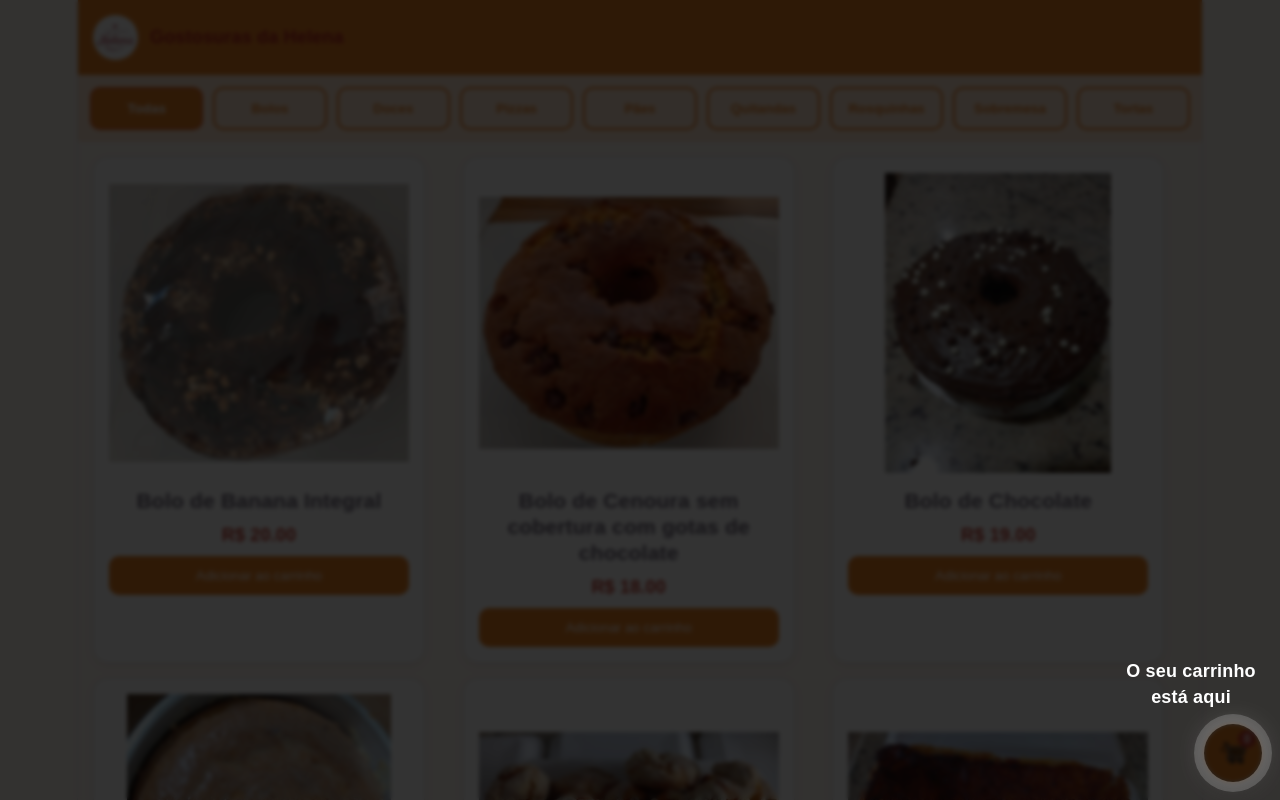
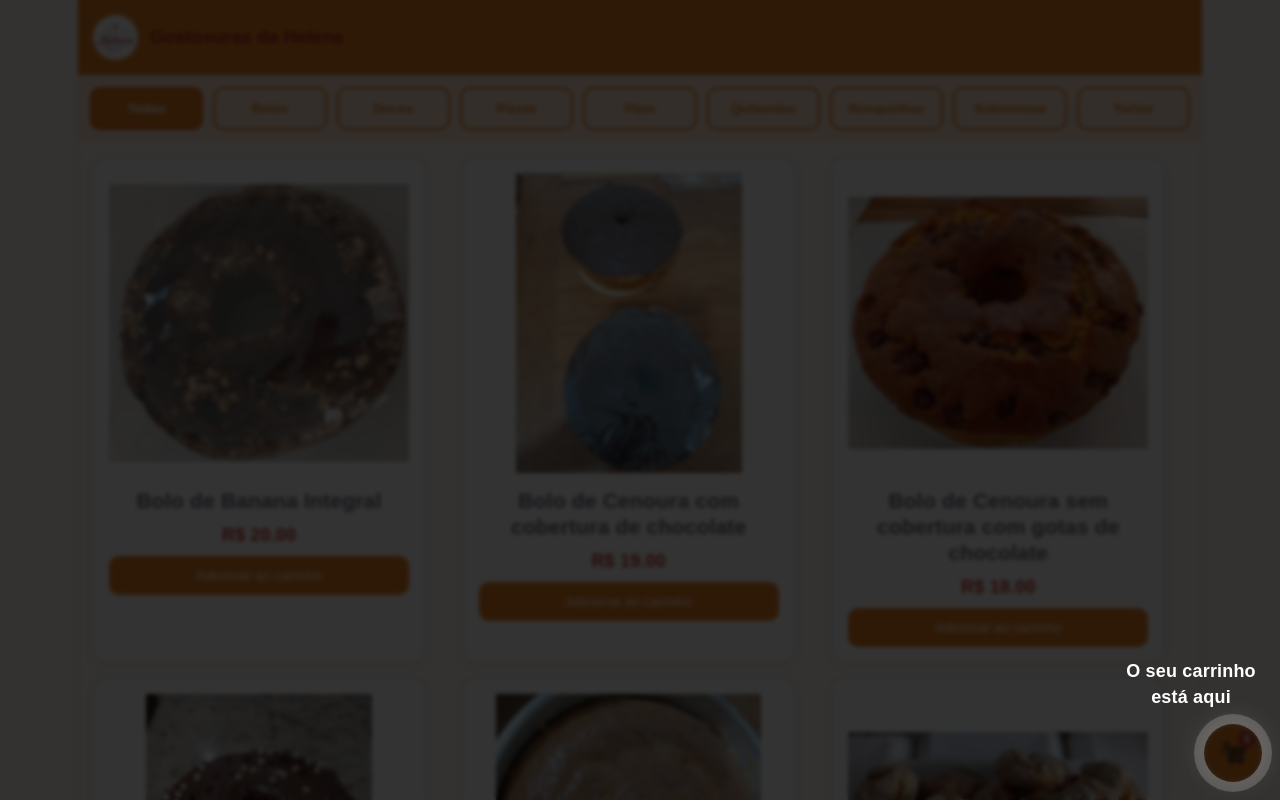
Before and after one commit to OtavioCGQuintao/Projeto, a React (Vite) app: page / in a window 1280 px wide. Shown: the top 800 px of the page. Built offline with nearby package versions, Linux system fonts and the light colour scheme.

Commit message:
Alterações

```diff
--- a/src/App.jsx
+++ b/src/App.jsx
@@ -3,6 +3,7 @@
 
 import BoloDeBananaIntegral from "./assets/BoloDeBananaIntegral.jpeg";
 import BoloDeCenoura from "./assets/BoloDeCenouraComGotas.jpeg";
+import BoloDeCenouraComCobertura from "./assets/BoloDeCenouraComCobertura.jpeg";
 import BoloDeChocolate from "./assets/BoloDeChocolate.jpeg";
 import BoloDeNinho from "./assets/BoloDeNinho.jpeg";
 import BroinhaDeCanjica from "./assets/BroinhaDeCanjica.jpeg";
@@ -60,6 +61,7 @@
 
   const produtos = [
     { nome: "Bolo de Banana Integral", categoria: "Bolos", preco: 20, imagem: BoloDeBananaIntegral },
+    { nome: "Bolo de Cenoura com cobertura de chocolate", categoria: "Bolos", preco: 19, imagem: BoloDeCenouraComCobertura },
     { nome: "Bolo de Cenoura sem cobertura com gotas de chocolate", categoria: "Bolos", preco: 18, imagem: BoloDeCenoura },
     { nome: "Bolo de Chocolate", categoria: "Bolos", preco: 19, imagem: BoloDeChocolate },
     { nome: "Bolo de Ninho", categoria: "Bolos", preco: 17, imagem: BoloDeNinho },
@@ -85,7 +87,7 @@
     { nome: "Pizza Lanche de Calabresa", categoria: "Pizzas", preco: 10, imagem: MiniPizzaCalabresa },
     { nome: "Cocada Tradicional (100)", categoria: "Sobremesa", preco: 100, imagem: Cocada },
     { nome: "Cocada de Maracujá (100)", categoria: "Sobremesa", preco: 100, imagem: Cocada },
-    { nome: "Pé de Moleque", categoria: "Sobremesa", preco: 80, imagem: PéDeMoleque },
+    { nome: "Pé de Moleque (Cento)", categoria: "Sobremesa", preco: 80, imagem: PéDeMoleque },
     { nome: "Beliscão de Goiabada", categoria: "Sobremesa", preco: 15, imagem: Beliscão },
     { nome: "Palha Italiana (Cento)", categoria: "Sobremesa", preco: 95, imagem: PalhaItaliana },
     { nome: "Empada de Queijo", categoria: "Quitandas", preco: 19, imagem: Empada },
```
Also changed, not shown: src/assets/BoloDeCenouraComCobertura.jpeg (added).
